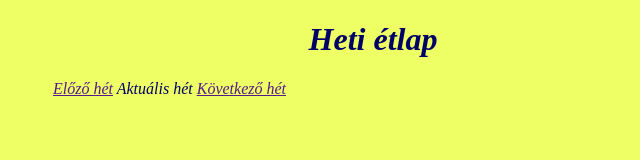
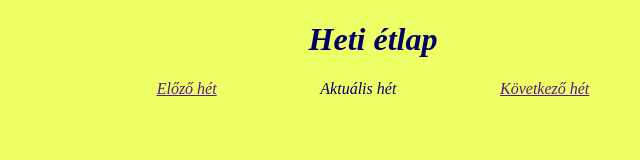
Before and after one commit to alapvizsga/html-etlap-imadiz, a plain HTML site: page index.html in a window 1280 px wide. Shown: the whole page, without its empty margins (267-907 px from the left). Drawn offline with Linux system fonts and the light colour scheme.

Commit message:
Új kész feladat

```diff
--- a/style.css
+++ b/style.css
@@ -8,3 +8,7 @@ body{
 h1{
     text-align: center;
 }
+.hetek{
+    display: flex;
+    justify-content: space-evenly;
+}
```
